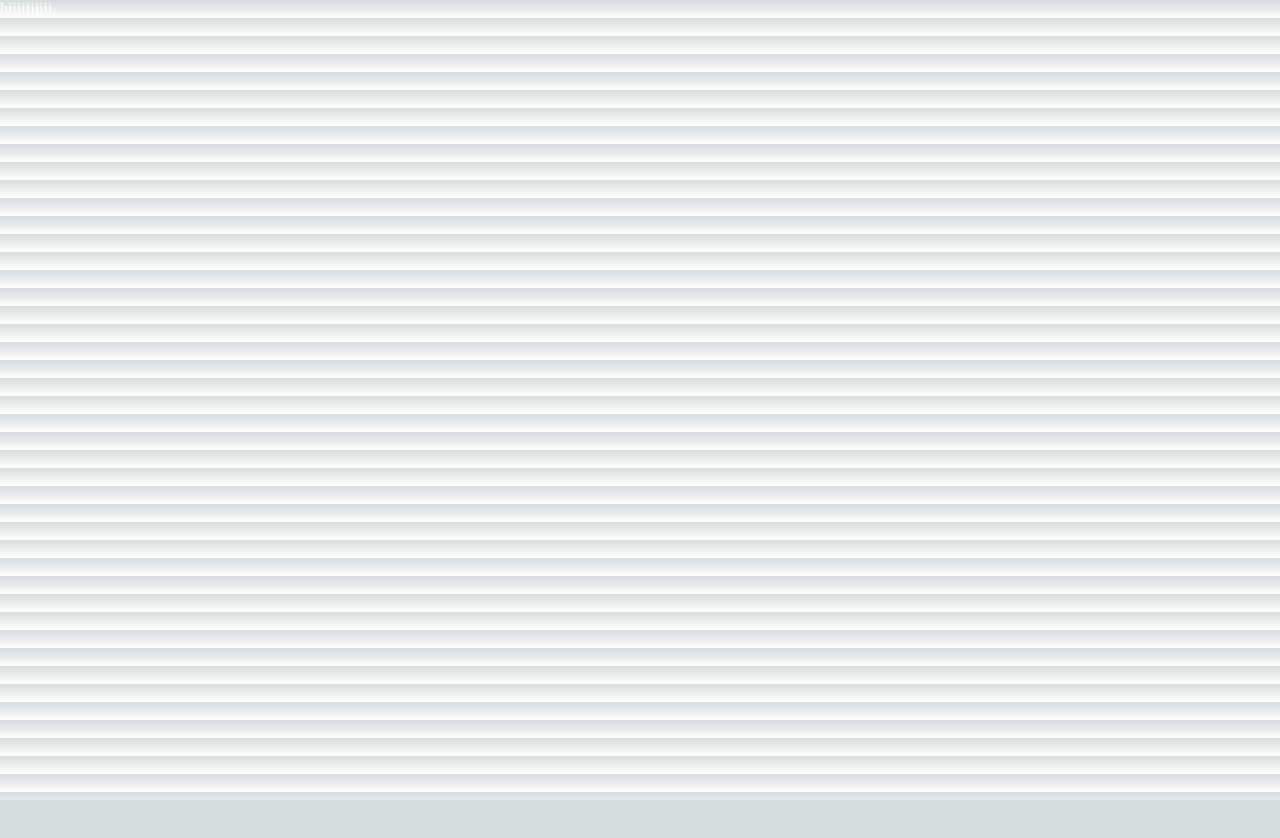
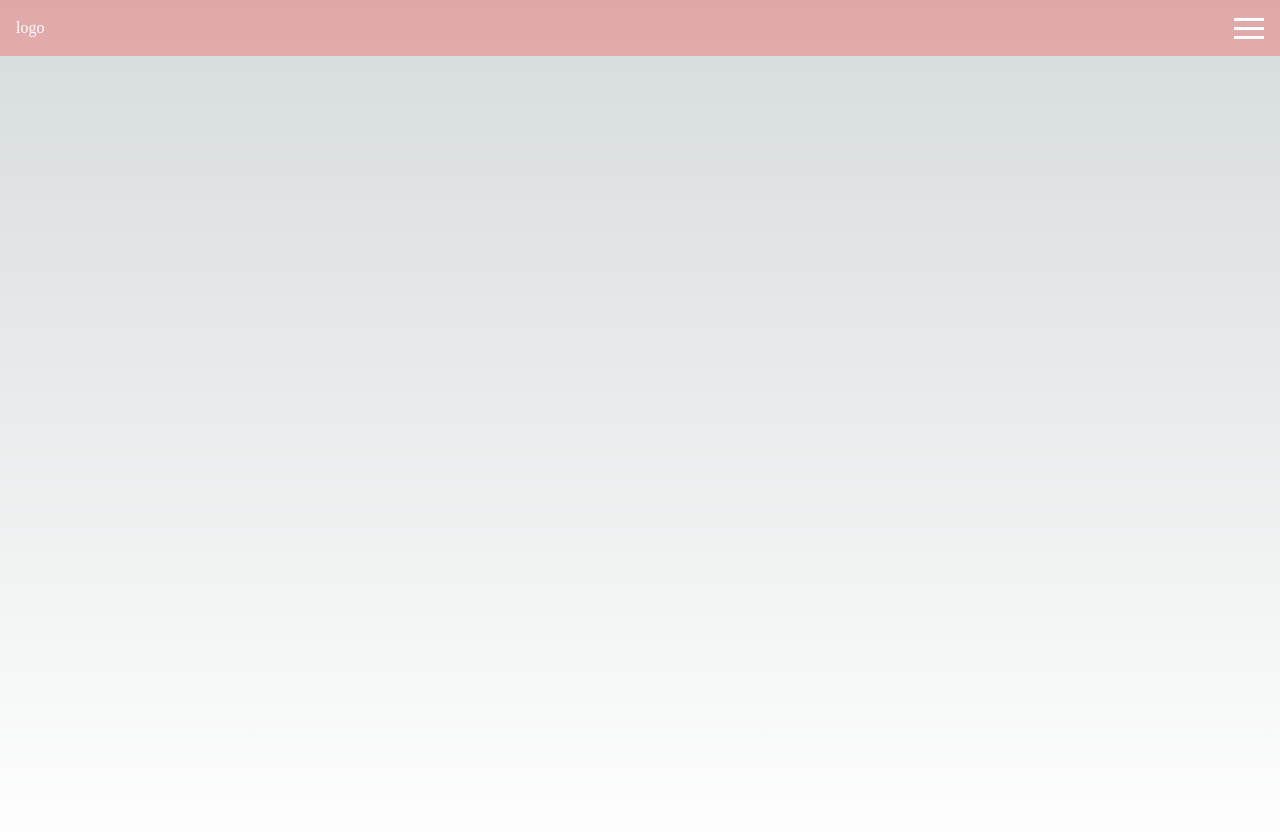
Before and after one commit to Abdulhamidsa/Cam-Cam, a Next.js app: page / in a window 1280 px wide. Shown: the top 838 px of the page. Before the commit the page ends 800 px from the top, so only its background shows below. Built offline with nearby package versions, Linux system fonts and the light colour scheme.

Commit message:
add structure

```diff
--- a/app/globals.css
+++ b/app/globals.css
@@ -63,8 +63,8 @@ a {
   text-decoration: none;
 }
 
-@media (prefers-color-scheme: dark) {
+@media (prefers-color-scheme: light) {
   html {
-    color-scheme: dark;
+    color-scheme: light;
   }
 }
--- a/app/layout.js
+++ b/app/layout.js
@@ -1,4 +1,5 @@
 import "./globals.css";
+import Navbar from "../componetns/Navbar";
 async function getData() {
   const res = await fetch("https://kea-alt-del.dk/t7/api/products/1163");
 
@@ -23,7 +24,10 @@ export default async function RootLayout({ children }) {
 
   return (
     <html lang="en">
-      <body>{children}</body>
+      <body>
+        <Navbar />
+        {children}
+      </body>
     </html>
   );
 }
--- a/app/page.js
+++ b/app/page.js
@@ -79,17 +79,23 @@
 //     productsData: productsData.data.products,
 //   };
 // }
-
+"use client";
+import styles from "../styles/Navbar.module.scss";
+import { useState } from "react";
 export default function Page() {
   // const productsData = await getData();
   // const product = await getProducts();
   // console.log(product);
 
   //   const productsData = await getData();
+  const [isMenuOpen, setIsMenuOpen] = useState(false);
+
+  const handleMenuToggle = () => {
+    setIsMenuOpen(!isMenuOpen);
+  };
 
   return (
     <div>
-      <p>hiiiiiiiiii</p>
       {/* <p>Hero Link: {productsData.heroLink}</p>
       <p>Hero Text: {productsData.heroText}</p>
       <p>Hero Title: {productsData.heroTitle}</p>
--- /dev/null
+++ b/componetns/Navbar.js
@@ -0,0 +1,33 @@
+"use client";
+import { useState } from "react";
+import styles from "../styles/Navbar.module.scss";
+
+const Navbar = () => {
+  const [isMenuOpen, setIsMenuOpen] = useState(false);
+
+  const handleMenuToggle = () => {
+    setIsMenuOpen(!isMenuOpen);
+  };
+
+  return (
+    <>
+      <nav className={styles.navBar}>
+        <div>logo</div>
+        <div className={styles.burgerMenu} onClick={handleMenuToggle}>
+          <div className={`${styles.burgerBar} ${isMenuOpen ? styles.open : ""}`}></div>
+          <div className={`${styles.burgerBar} ${isMenuOpen ? styles.open : ""}`}></div>
+          <div className={`${styles.burgerBar} ${isMenuOpen ? styles.open : ""}`}></div>
+        </div>
+      </nav>
+      <ul className={`${styles.navLinks} ${isMenuOpen ? styles.slideIn : ""}`}>
+        <li className={styles.navItem}>Link 1</li>
+        <li className={styles.navItem}>Link 2</li>
+        <li className={styles.navItem}>Link 3</li>
+        <li className={styles.navItem}>Link 4</li>
+        <li className={styles.navItem}>Link 5</li>
+      </ul>
+    </>
+  );
+};
+
+export default Navbar;
--- a/package.json
+++ b/package.json
@@ -15,5 +15,8 @@
     "react": "18.2.0",
     "react-dom": "18.2.0",
     "uuid": "^9.0.0"
+  },
+  "devDependencies": {
+    "sass": "^1.62.1"
   }
 }
--- /dev/null
+++ b/styles/Navbar.module.scss
@@ -0,0 +1,69 @@
+.navBar {
+  display: flex;
+  justify-content: space-between;
+  align-items: center;
+  background-color: rgba(255, 0, 0, 0.231);
+  padding: 1rem;
+  z-index: 10;
+}
+.burgerMenu {
+  display: flex;
+  align-items: center;
+  justify-content: center;
+  flex-direction: column;
+  gap: 6px;
+  width: 30px;
+  height: 24px;
+  cursor: pointer;
+  overflow: hidden;
+}
+
+.burgerBar {
+  width: 100%;
+  height: 3px;
+  background-color: #fff;
+  transition: transform 0.3s ease-in-out;
+}
+
+.open:nth-child(1) {
+  transform: translateY(8px) rotate(45deg);
+}
+
+.open:nth-child(2) {
+  opacity: 0;
+}
+
+.open:nth-child(3) {
+  transform: translateY(-8px) rotate(-45deg);
+}
+
+.navLinks {
+  list-style: none;
+  transform: translateX(-100%);
+  transition: transform 0.3s ease-in-out;
+  background-color: #333;
+  position: relative;
+  width: 90vmax;
+  height: 100vh;
+  display: flex;
+  flex-direction: column;
+  align-items: flex-start;
+  overflow: hidden;
+  z-index: -1;
+}
+.navContents {
+}
+.slideIn {
+  transform: translateX(0px);
+}
+
+.navItem {
+  color: #fff;
+  padding: 10px;
+  cursor: pointer;
+  transition: background-color 0.3s ease-in-out;
+}
+
+.navItem:hover {
+  background-color: #555;
+}
```
Also changed, not shown: app/page.module.css (+10 -10 lines), 2 other files (tests, documents, lock files or other folders).
